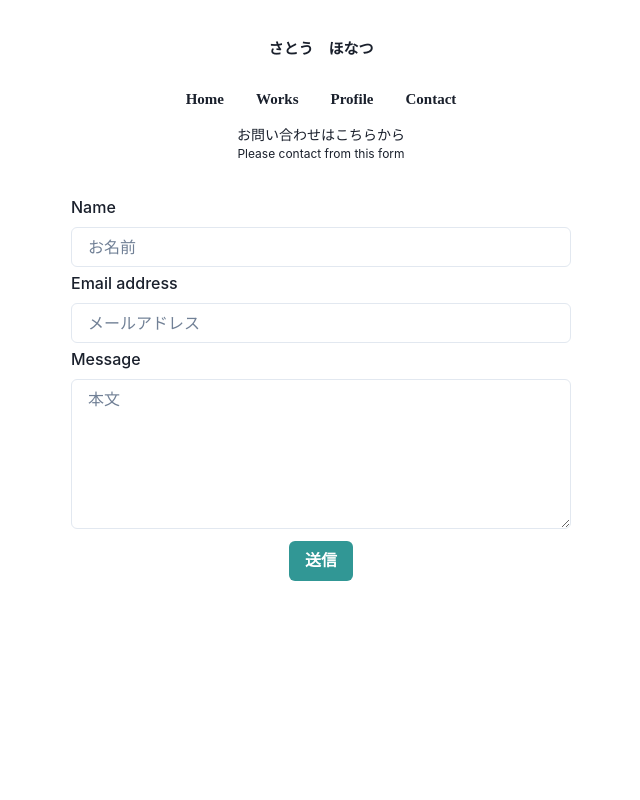
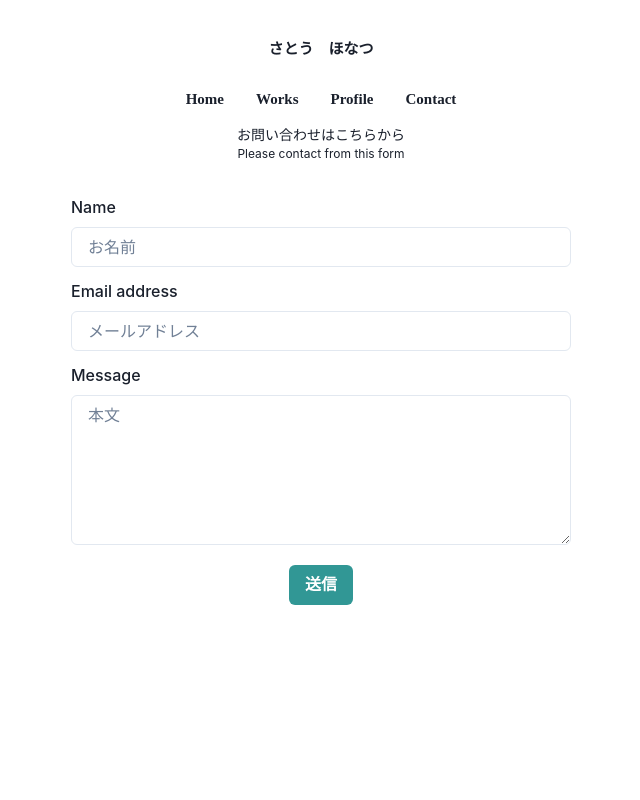
Before and after one commit to mu-tech8/honoji2, a Next.js app: page /contact in a window 1280 px wide. Shown: the top 800 px of the page, without its empty margins (319-959 px from the left). Built offline with nearby package versions, Linux system fonts and the light colour scheme.

Commit message:
modify formcontroll

```diff
--- a/pages/contact.jsx
+++ b/pages/contact.jsx
@@ -57,6 +57,8 @@ const Contact = () => {
               mb={1}
               required
             />
+          </FormControl>
+          <FormControl w={{ base: "300px", md: "500px" }}>
             <FormLabel>Email address</FormLabel>
             <Input
               type="text"
@@ -65,6 +67,8 @@ const Contact = () => {
               mb={1}
               required
             />
+          </FormControl>
+          <FormControl w={{ base: "300px", md: "500px" }}>
             <FormLabel>Message</FormLabel>
             <Textarea
               name="message"
@@ -72,6 +76,8 @@ const Contact = () => {
               placeholder="本文"
               required
             ></Textarea>
+          </FormControl>
+          <FormControl w={{ base: "300px", md: "500px" }}>
             <Button
               mt={3}
               colorScheme="teal"
```
